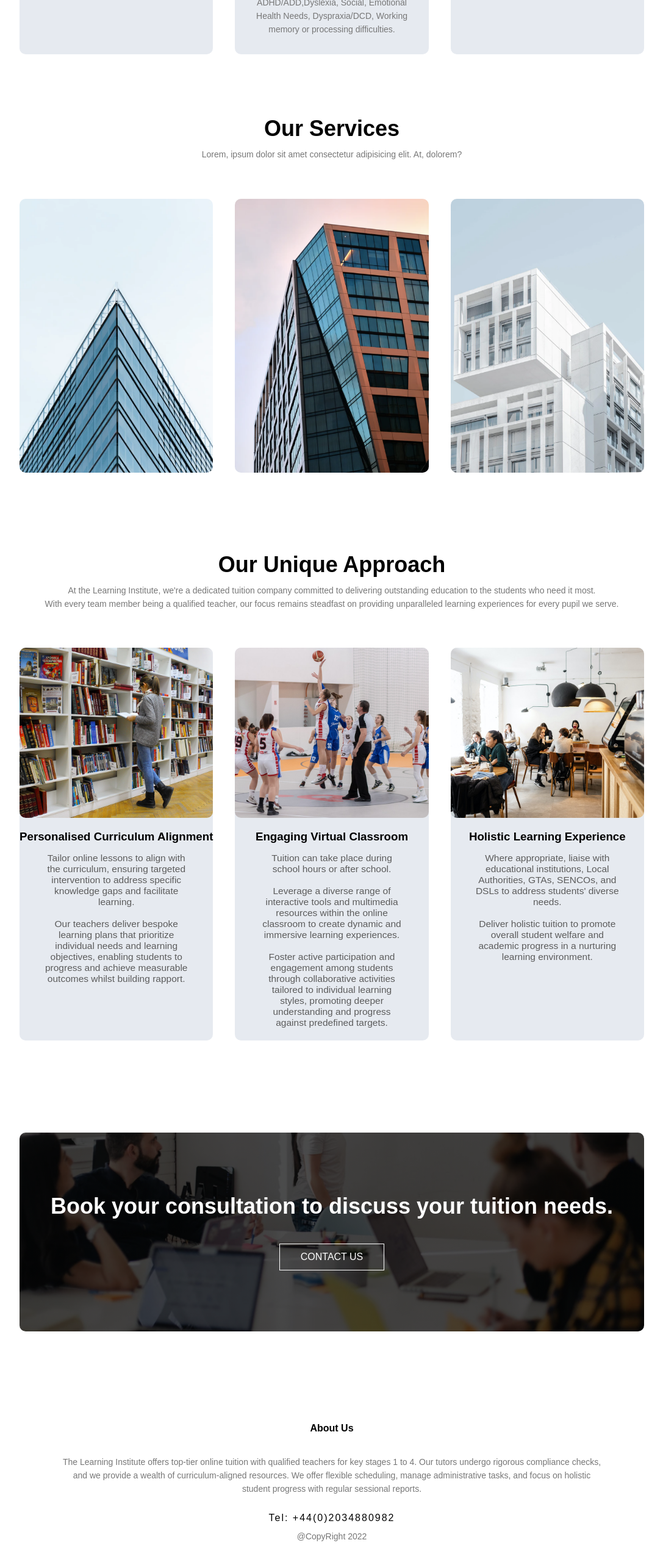
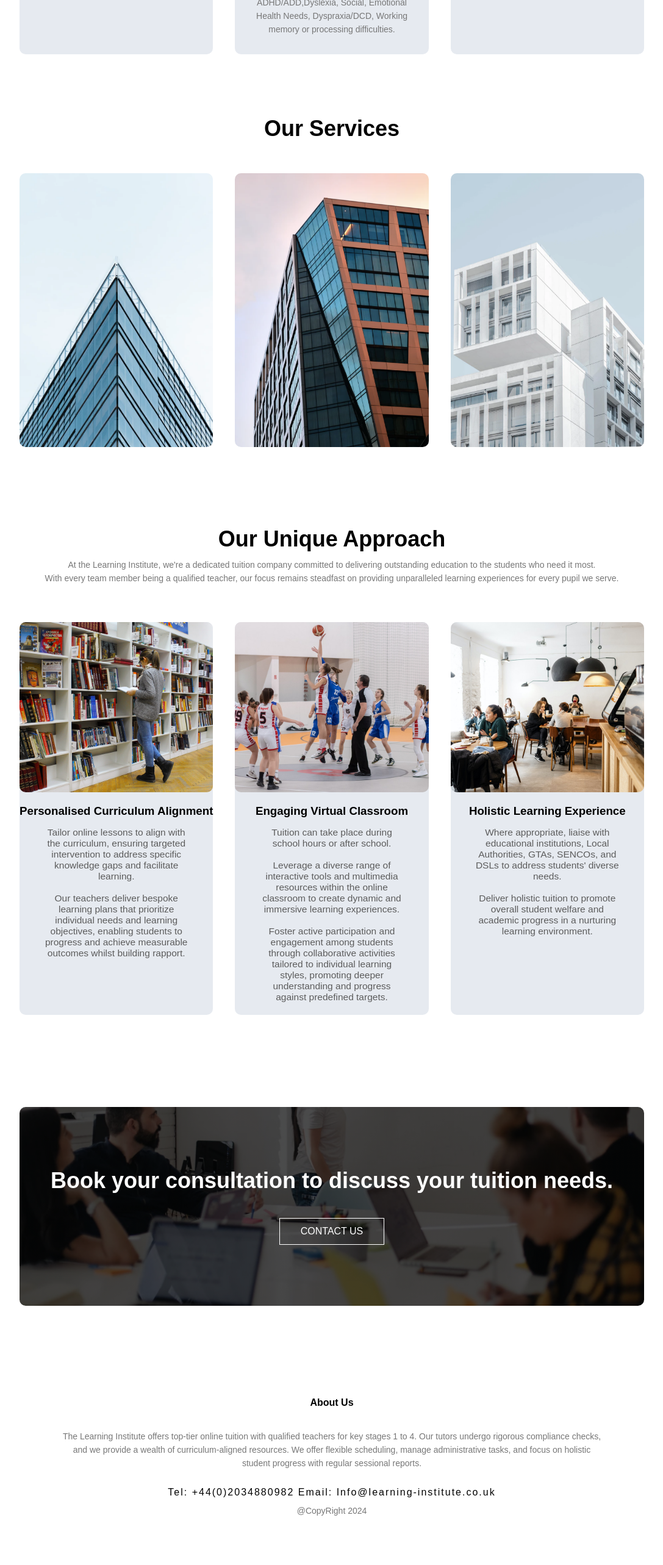
Before and after one commit to AbdulSufi/The-Learning-Institute-New-, a React (Create React App) app: page / in a window 1280 px wide. Shown: the part 1400-3966 px from the top of the page at 61% size, without its empty margins (96-1183 px from the left). After the commit the page ends 3928 px from the top, so only its background shows below. Built offline with nearby package versions, Linux system fonts and the light colour scheme.

Commit message:
Added Email

```diff
--- a/src/Components/Campus.js
+++ b/src/Components/Campus.js
@@ -10,9 +10,6 @@ export default function Campus() {
           <div class="divider">
       <section class="campus">
         <h1>Our Services</h1>
-        <p>
-          Lorem, ipsum dolor sit amet consectetur adipisicing elit. At, dolorem?
-        </p>
 
         <div class="row">
           <div class="campus-col">
--- a/src/Components/Footer.js
+++ b/src/Components/Footer.js
@@ -21,7 +21,8 @@ export default function Footer() {
         </div>
 
         <a className='phonenumber' tel="+442034880982"> Tel: +44(0)2034880982</a>
-        <p>@CopyRight 2022</p>
+        <a className='phonenumber' email="Info@learning-institute.co.uk"> Email: Info@learning-institute.co.uk</a>
+        <p>@CopyRight 2024</p>
       </section>
     </div>
   );
```
